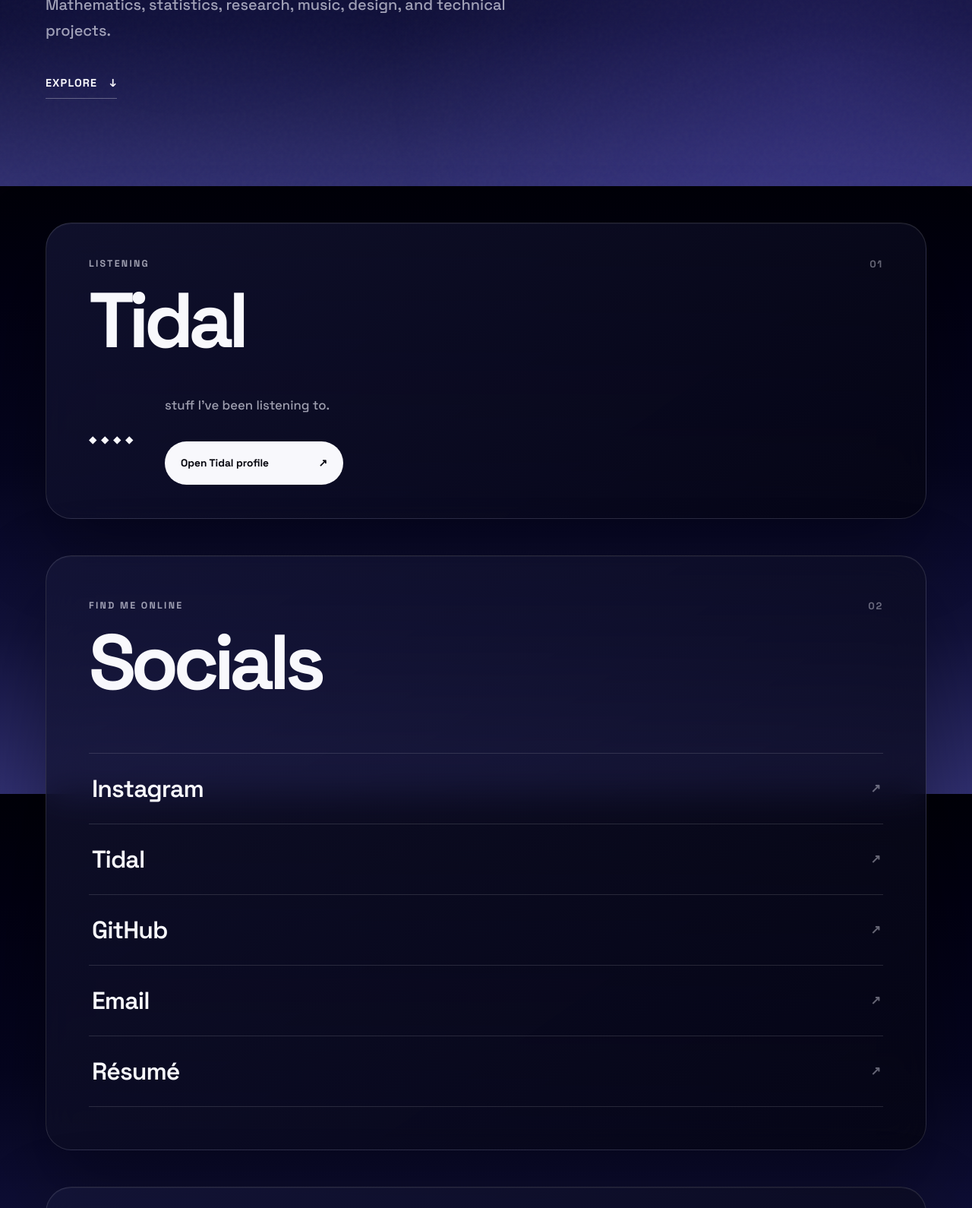
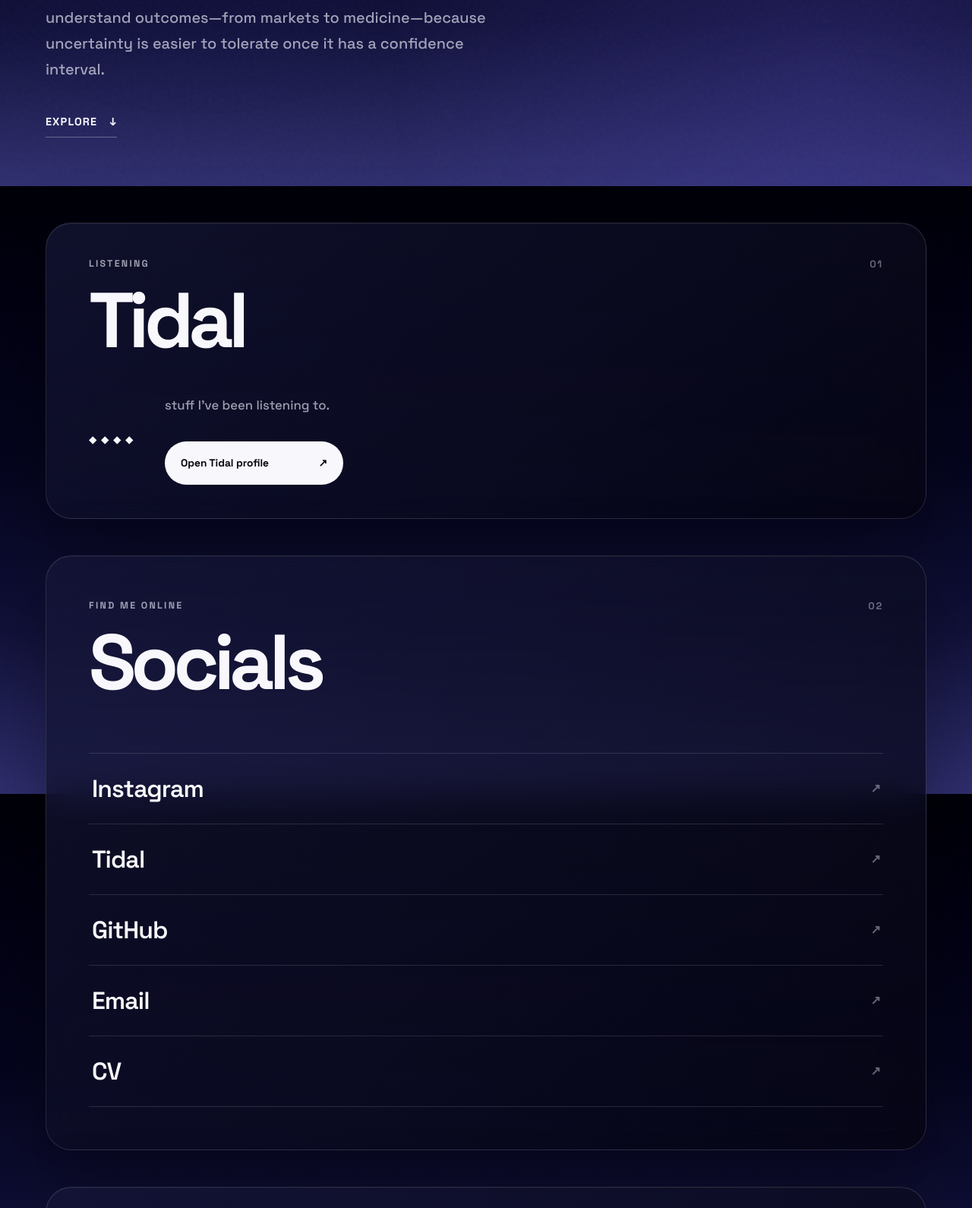
Before and after one commit to notAnt1/valorant-website, a website: page public/index.html in a window 1280 px wide. Shown: the part 555-2145 px from the top of the page at 76% size. Drawn offline with Linux system fonts and the light colour scheme.

Commit message:
fixed description, and everything should be up!

```diff
--- a/public/index.html
+++ b/public/index.html
@@ -10,7 +10,7 @@
 
   <meta
     name="description"
-    content="Oscar To — music, social profiles, résumé, and Valorant RR checker."
+    content="Oscar To — music, social profiles, CV, and Valorant RR checker."
   >
 
   <title>Oscar To</title>
@@ -92,8 +92,9 @@
         </h1>
 
         <p class="hero-description">
-          Mathematics, statistics, research, music, design, and technical
-          projects.
+          Mathematics student and statistical researcher interested in quantitative
+          modeling, biostatistics, and using data to understand outcomes—from markets
+          to medicine—because uncertainty is easier to tolerate once it has a confidence interval.
         </p>
 
         <a
@@ -225,11 +226,11 @@
 
           <a
             class="social-item"
-            href="/resume.pdf"
+            href="/cv.pdf"
             target="_blank"
             rel="noopener noreferrer"
           >
-            <span>Résumé</span>
+            <span>CV</span>
             <span
               class="social-arrow"
               aria-hidden="true"
```
Also changed, not shown: 2 other files.
